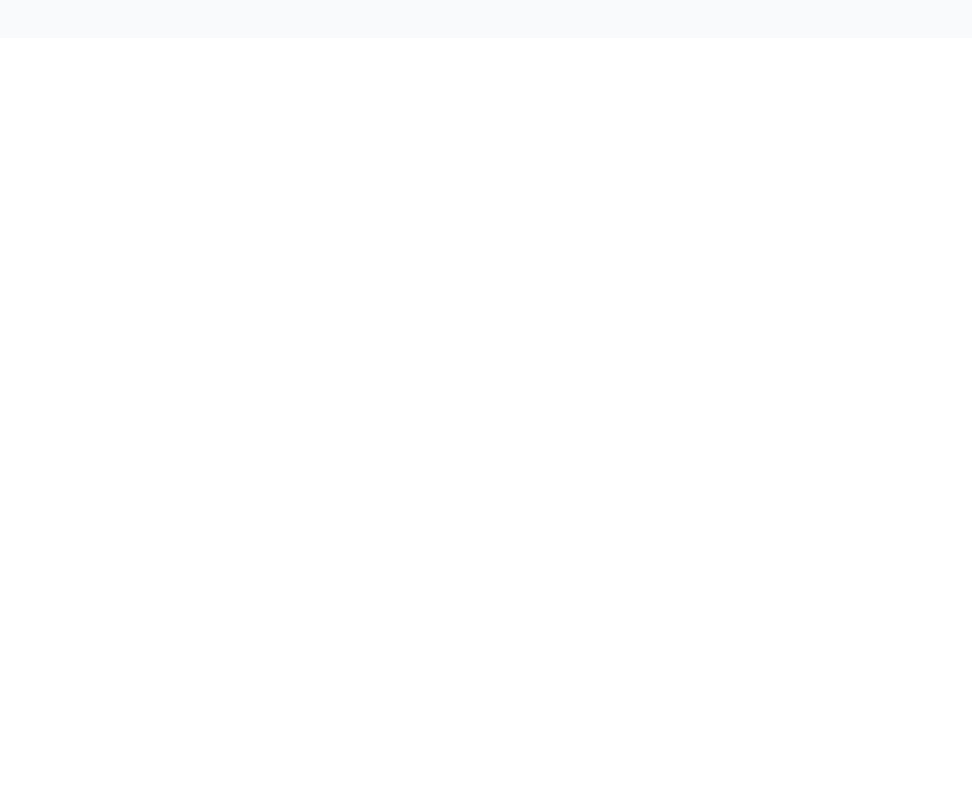
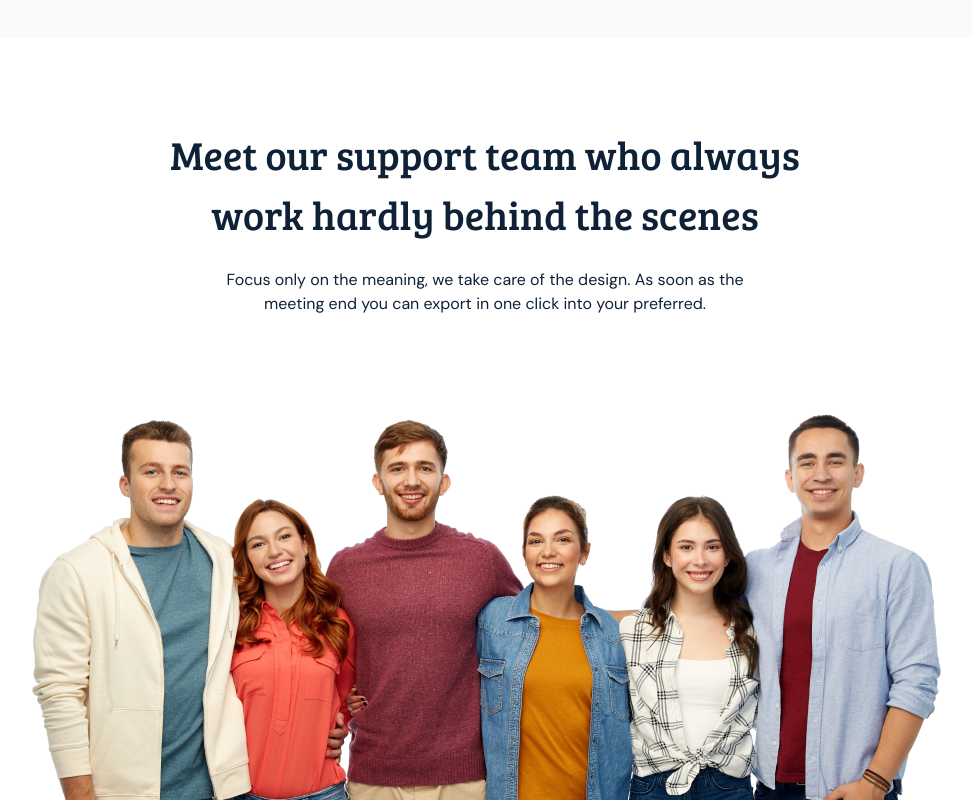
Before and after one commit to chuluq/creative-agency-landing-page, a Next.js app: page / in a window 1280 px wide. Shown: the part 4140-4940 px from the top of the page, without its empty margins (155-1127 px from the left). Before the commit the page ends 4178 px from the top, so only its background shows below. Built offline with nearby package versions, Linux system fonts and the light colour scheme.

Commit message:
feat: add team section

```diff
--- a/src/app/page.tsx
+++ b/src/app/page.tsx
@@ -2,6 +2,7 @@ import { Features } from "@/components/features";
 import { Header } from "@/components/header";
 import { HowItWorks } from "@/components/how-it-works";
 import { Service } from "@/components/service";
+import { Team } from "@/components/team";
 
 export default function Home() {
   return (
@@ -10,6 +11,7 @@ export default function Home() {
       <Service />
       <Features />
       <HowItWorks />
+      <Team />
     </div>
   );
 }
--- /dev/null
+++ b/src/components/team.tsx
@@ -0,0 +1,22 @@
+import Image from "next/image";
+
+import team from "@/assets/team-photo.png";
+
+export const Team = () => {
+  return (
+    <section className="container mx-auto max-w-screen-xl">
+      <div className="flex flex-col items-center gap-12 py-[86px]">
+        <div className="flex flex-col items-center gap-6">
+          <h2 className="max-w-2xl text-center font-serif text-[40px] text-[#0F2137]">
+            Meet our support team who always work hardly behind the scenes
+          </h2>
+          <p className="max-w-xl text-center text-[#0F2137]">
+            Focus only on the meaning, we take care of the design. As soon as
+            the meeting end you can export in one click into your preferred.
+          </p>
+        </div>
+        <Image src={team} alt="team" />
+      </div>
+    </section>
+  );
+};
```
